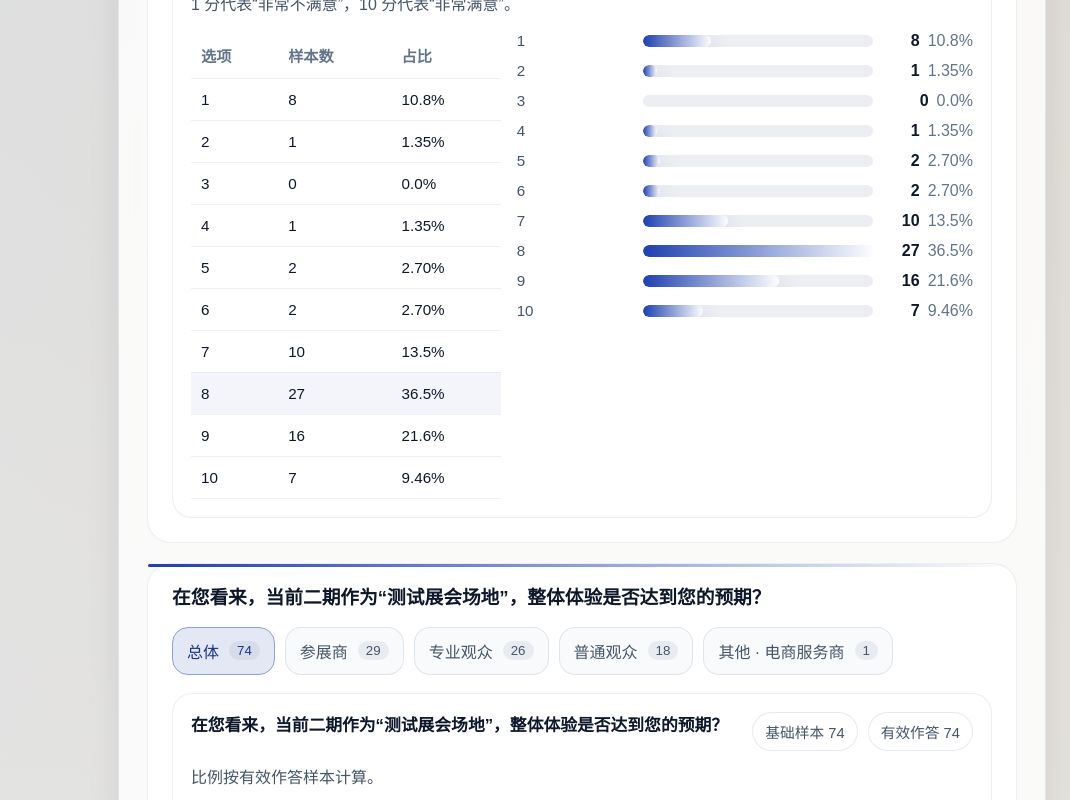
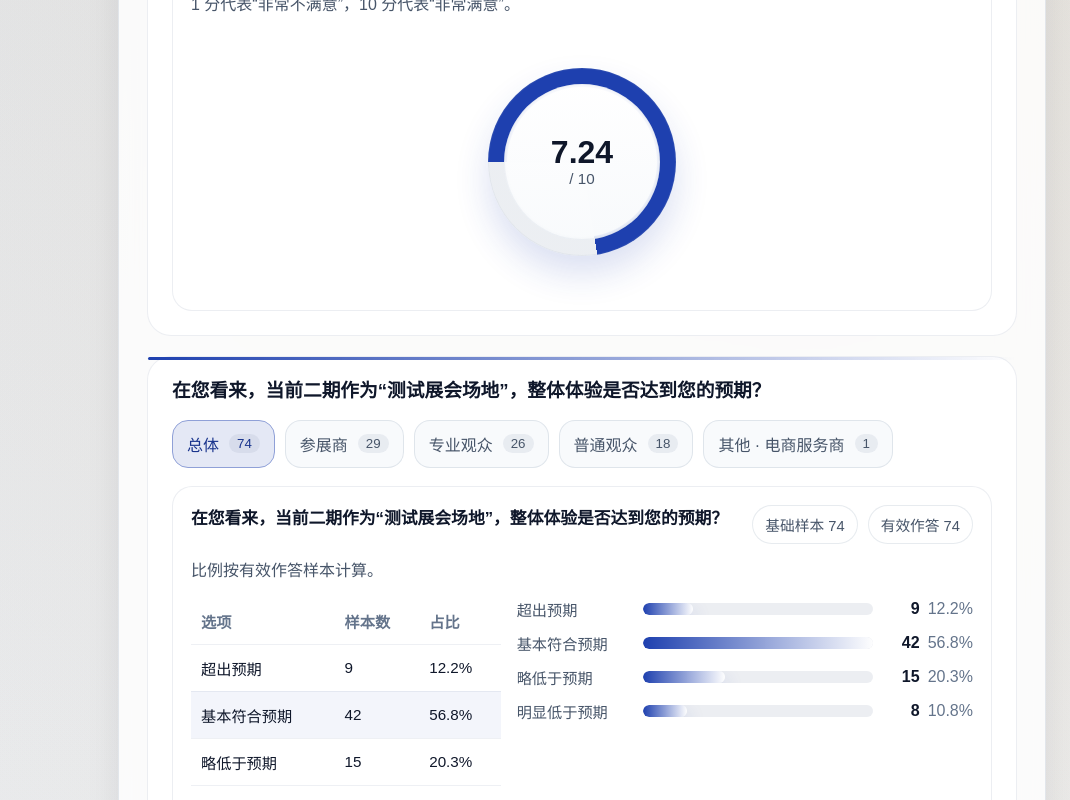
Before and after one commit to Mykeyb2004/hangbo_2nd_v02, a Next.js app: page / in a window 1280 px wide. Shown: the part 2800-3600 px from the top of the page, without its empty margins (210-1280 px from the left). Built offline with nearby package versions, Linux system fonts and the light colour scheme.

Commit message:
修复统计卡片字体换行的备份

```diff
--- a/app/globals.css
+++ b/app/globals.css
@@ -532,6 +532,10 @@ select {
   align-items: flex-start;
 }
 
+.metric-layout-score {
+  grid-template-columns: 1fr;
+}
+
 .table-wrap {
   overflow-x: auto;
 }
@@ -600,6 +604,68 @@ select {
 
 .bar-chart-value strong {
   color: var(--text);
+}
+
+.score-card {
+  display: flex;
+  justify-content: center;
+  align-items: center;
+  min-height: 260px;
+  width: 100%;
+}
+
+.score-ring-visual {
+  display: grid;
+  place-items: center;
+  width: 100%;
+}
+
+.score-ring-chart {
+  position: relative;
+  width: min(100%, 188px);
+  aspect-ratio: 1;
+  display: grid;
+  place-items: center;
+  border-radius: 50%;
+  background:
+    radial-gradient(circle at center, rgba(255, 255, 255, 0.96) 0 56%, transparent 57%),
+    conic-gradient(
+      from -90deg,
+      var(--accent) 0turn calc(var(--score-ratio) * 1turn),
+      rgba(148, 163, 184, 0.18) calc(var(--score-ratio) * 1turn) 1turn
+    );
+  box-shadow:
+    inset 0 0 0 1px rgba(148, 163, 184, 0.12),
+    0 18px 34px color-mix(in srgb, var(--accent) 16%, transparent);
+}
+
+.score-ring-chart::after {
+  content: "";
+  position: absolute;
+  inset: 16px;
+  border-radius: 50%;
+  background:
+    linear-gradient(180deg, rgba(255, 255, 255, 0.96), rgba(248, 250, 252, 0.9));
+  box-shadow: inset 0 0 0 1px rgba(148, 163, 184, 0.12);
+}
+
+.score-ring-center {
+  position: relative;
+  z-index: 1;
+  display: grid;
+  gap: 2px;
+  justify-items: center;
+}
+
+.score-ring-center strong {
+  font-size: 2rem;
+  line-height: 1;
+  color: var(--text);
+}
+
+.score-ring-center span {
+  color: var(--muted);
+  font-size: 0.95rem;
 }
 
 .matrix-grid {
--- a/components/question-block.tsx
+++ b/components/question-block.tsx
@@ -1,6 +1,7 @@
 "use client";
 
 import { BarChart } from "@/components/bar-chart";
+import { ScoreRing } from "@/components/score-ring";
 import { StatTable } from "@/components/stat-table";
 import {
   buildStatPills,
@@ -25,6 +26,8 @@ type QuestionBlockProps = {
   onFilterChange: (key: string) => void;
 };
 
+type MetricDisplayMode = "distribution" | "score";
+
 function EmptyState({ message }: { message: string }) {
   return (
     <div className="empty-state">
@@ -39,15 +42,27 @@ function MetricPanel({
   stat,
   accent,
   note,
+  displayMode,
 }: {
   title: string;
   stat: StatBlock;
   accent: string;
   note?: string;
+  displayMode: MetricDisplayMode;
 }) {
   if (!hasBaseSamples(stat)) {
     return <EmptyState message="当前客群下该题没有有效基础样本。" />;
   }
+
+  if (displayMode === "score" && (stat.validCount === 0 || typeof stat.meanScore !== "number")) {
+    return <EmptyState message="当前客群下该题暂无有效评分作答。" />;
+  }
+
+  const resolvedNote =
+    note ??
+    (displayMode === "score"
+      ? "平均分按有效作答样本直接计算；非 1-10 的值已作为缺失处理。"
+      : stat.note);
 
   return (
     <article className="metric-panel">
@@ -61,10 +76,20 @@ function MetricPanel({
           ))}
         </div>
       </div>
-      <p className="metric-note">{note ?? stat.note}</p>
-      <div className="metric-layout">
-        <StatTable options={stat.options} />
-        <BarChart options={stat.options} accent={accent} />
+      <p className="metric-note">{resolvedNote}</p>
+      <div
+        className={
+          displayMode === "score" ? "metric-layout metric-layout-score" : "metric-layout"
+        }
+      >
+        {displayMode === "score" ? (
+          <ScoreRing stat={stat} />
+        ) : (
+          <>
+            <StatTable options={stat.options} />
+            <BarChart options={stat.options} accent={accent} />
+          </>
+        )}
       </div>
     </article>
   );
@@ -111,6 +136,7 @@ function BranchPanels({
               title={item.title}
               stat={item.statsByAudience[activeKey]}
               accent={accent}
+              displayMode="score"
             />
           ))}
         </div>
@@ -146,6 +172,7 @@ function MatrixPanels({
           title={item.title}
           stat={item.statsByAudience[activeKey]}
           accent={accent}
+          displayMode="score"
         />
       ))}
     </div>
@@ -212,6 +239,7 @@ export function QuestionBlock({
             question.description ||
             question.statsByAudience[resolvedActiveKey]?.note
           }
+          displayMode={question.kind === "rating" ? "score" : "distribution"}
         />
       ) : null}
 
--- /dev/null
+++ b/components/score-ring.tsx
@@ -0,0 +1,28 @@
+import type { StatBlock } from "@/lib/report-types";
+
+type ScoreRingProps = {
+  stat: StatBlock;
+};
+
+export function ScoreRing({ stat }: ScoreRingProps) {
+  const meanScore = stat.meanScore ?? 0;
+  const normalizedScore = Math.min(Math.max(meanScore / 10, 0), 1);
+
+  return (
+    <div className="score-card">
+      <div
+        className="score-ring-visual"
+        style={{ ["--score-ratio" as string]: normalizedScore }}
+        role="img"
+        aria-label={`平均分 ${meanScore.toFixed(2)} 分，满分 10 分`}
+      >
+        <div className="score-ring-chart">
+          <div className="score-ring-center">
+            <strong>{meanScore.toFixed(2)}</strong>
+            <span>/ 10</span>
+          </div>
+        </div>
+      </div>
+    </div>
+  );
+}
--- a/lib/report-helpers.ts
+++ b/lib/report-helpers.ts
@@ -61,9 +61,6 @@ export function buildStatPills(stat: StatBlock) {
   if (typeof stat.meanScore === "number") {
     pills.push(`均值 ${stat.meanScore.toFixed(2)}`);
   }
-  if (typeof stat.highScoreRate === "number") {
-    pills.push(`8-10分 ${(stat.highScoreRate * 100).toFixed(1)}%`);
-  }
   return pills;
 }
 
```
Also changed, not shown: data/report-data.json.
